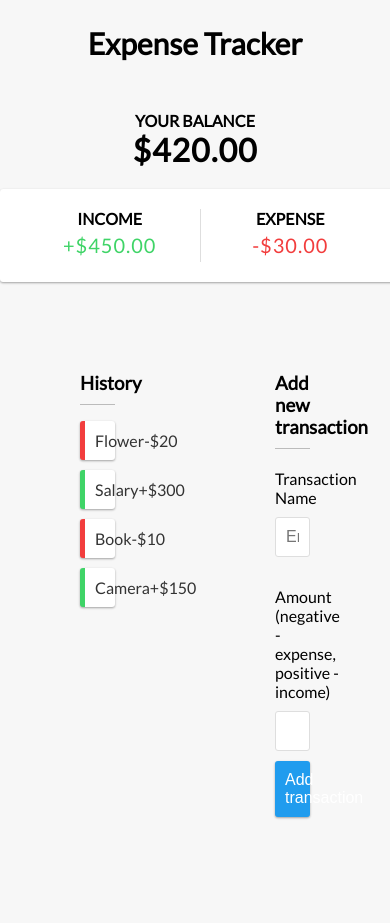
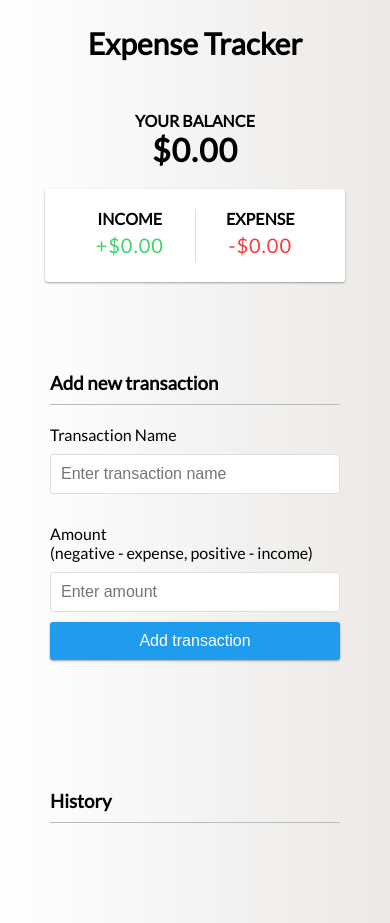
Before and after one commit to shradhakatyal/expense-tracker, a React (Create React App) app: page / in a window 390 px wide. Built offline with nearby package versions, Linux system fonts and the light colour scheme; the HTML template or start-up script is replaced by a standard one.

Commit message:
final touches to design

```diff
--- a/src/App.css
+++ b/src/App.css
@@ -9,7 +9,11 @@
 }
 
 body {
-  background-color: #f7f7f7;
+  background: #ECE9E6;  /* fallback for old browsers */
+  background: -webkit-linear-gradient(to right, #FFFFFF, #ECE9E6);  /* Chrome 10-25, Safari 5.1-6 */
+  background: linear-gradient(to right, #FFFFFF, #ECE9E6); /* W3C, IE 10+/ Edge, Firefox 16+, Chrome 26+, Opera 12+, Safari 7+ */
+
+
   margin: 0;
   font-family: 'Lato', sans-serif;
 }
--- a/src/App.js
+++ b/src/App.js
@@ -15,8 +15,8 @@ function App() {
       <div className='container'>
         <Balance />
         <IncomeExpense />
+        <AddTransaction />
         <TransactionList />
-        <AddTransaction />
       </div>
     </GlobalProvider>
 
--- a/src/Components/AddTransaction/AddTransaction.js
+++ b/src/Components/AddTransaction/AddTransaction.js
@@ -15,7 +15,7 @@ export const AddTransaction = () => {
       return;
     }
     const newTransaction = {
-      id: parseInt(transactions[transactions.length - 1].id) + 1,
+      id: transactions.length ? parseInt(transactions[transactions.length - 1].id) + 1 : 1,
       text,
       amount: parseFloat(amount),
     };
--- a/src/Components/AddTransaction/AddTransaction.scss
+++ b/src/Components/AddTransaction/AddTransaction.scss
@@ -49,6 +49,12 @@ input[type='number'] {
   display: inline-block;
   vertical-align: top;
   width: 50%;
+  @media all and (max-width: 991px) {
+    padding: 30px 50px;
+  }
+  @media all and (max-width: 425px) {
+    width: 100%;
+  }
 }
 
 input:focus {
--- a/src/Components/IncomeExpense/IncomeExpense.scss
+++ b/src/Components/IncomeExpense/IncomeExpense.scss
@@ -10,6 +10,9 @@
   -moz-border-radius: 3px;
   -ms-border-radius: 3px;
   -o-border-radius: 3px;
+  @media all and (max-width: 425px) {
+    width: 300px;
+  }
 }
 
 .inc-exp-container > div {
--- a/src/Components/TransactionList/TransactionList.scss
+++ b/src/Components/TransactionList/TransactionList.scss
@@ -63,4 +63,10 @@
   display: inline-block;
   vertical-align: top;
   width: 50%;
+  @media all and (max-width: 991px) {
+    padding: 30px 50px;
+  }
+  @media all and (max-width: 425px) {
+    width: 100%;
+  }
 }
--- a/src/Context/GlobalState.js
+++ b/src/Context/GlobalState.js
@@ -3,12 +3,7 @@ import React, { createContext, useReducer } from 'react';
 import AppReducer from './AppReducer';
 
 const initialState = {
-  transactions: [
-      { id: 1, text: 'Flower', amount: -20 },
-      { id: 2, text: 'Salary', amount: 300 },
-      { id: 3, text: 'Book', amount: -10 },
-      { id: 4, text: 'Camera', amount: 150 }
-    ]
+  transactions: []
 };
 
 export const GlobalContext = createContext(initialState);
```
